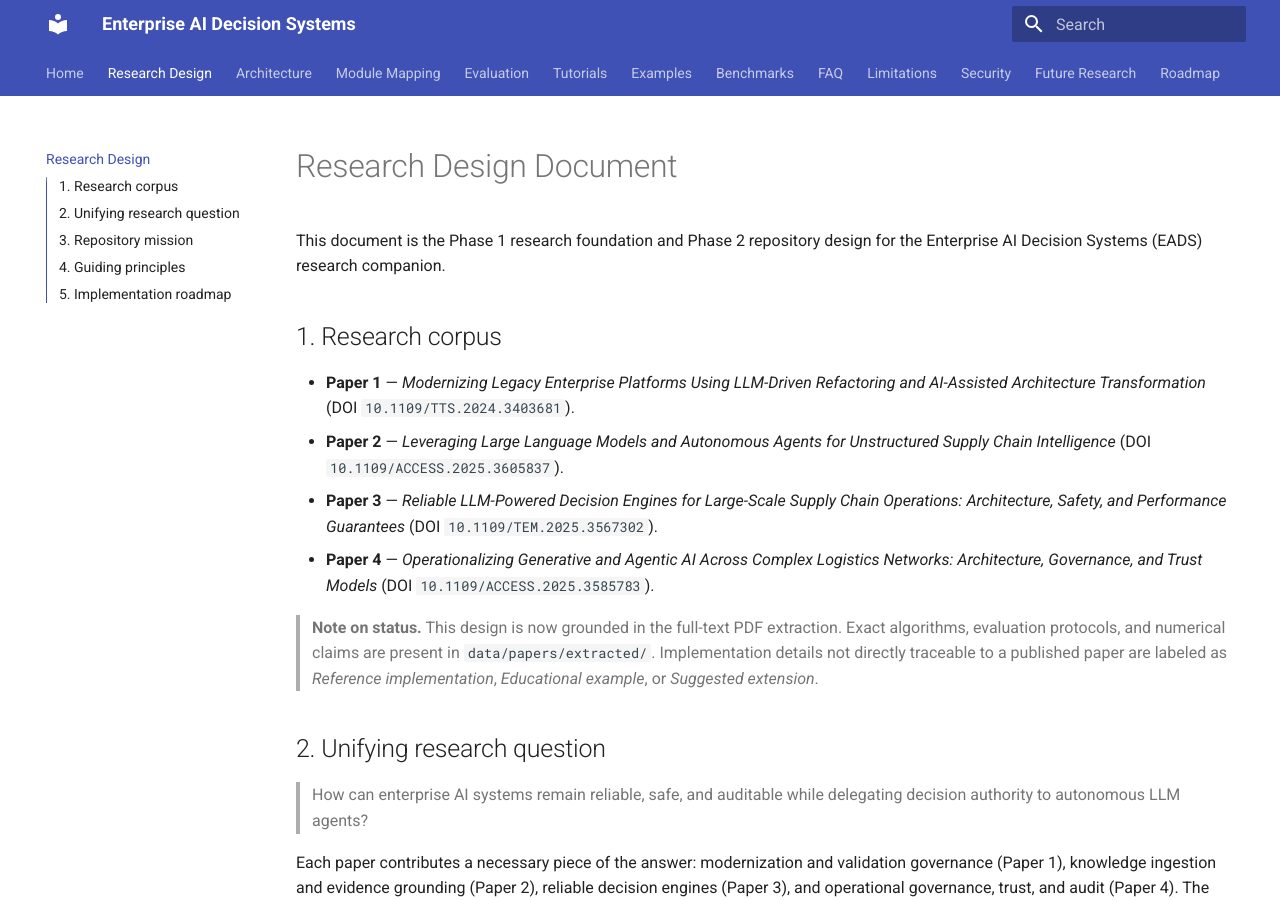
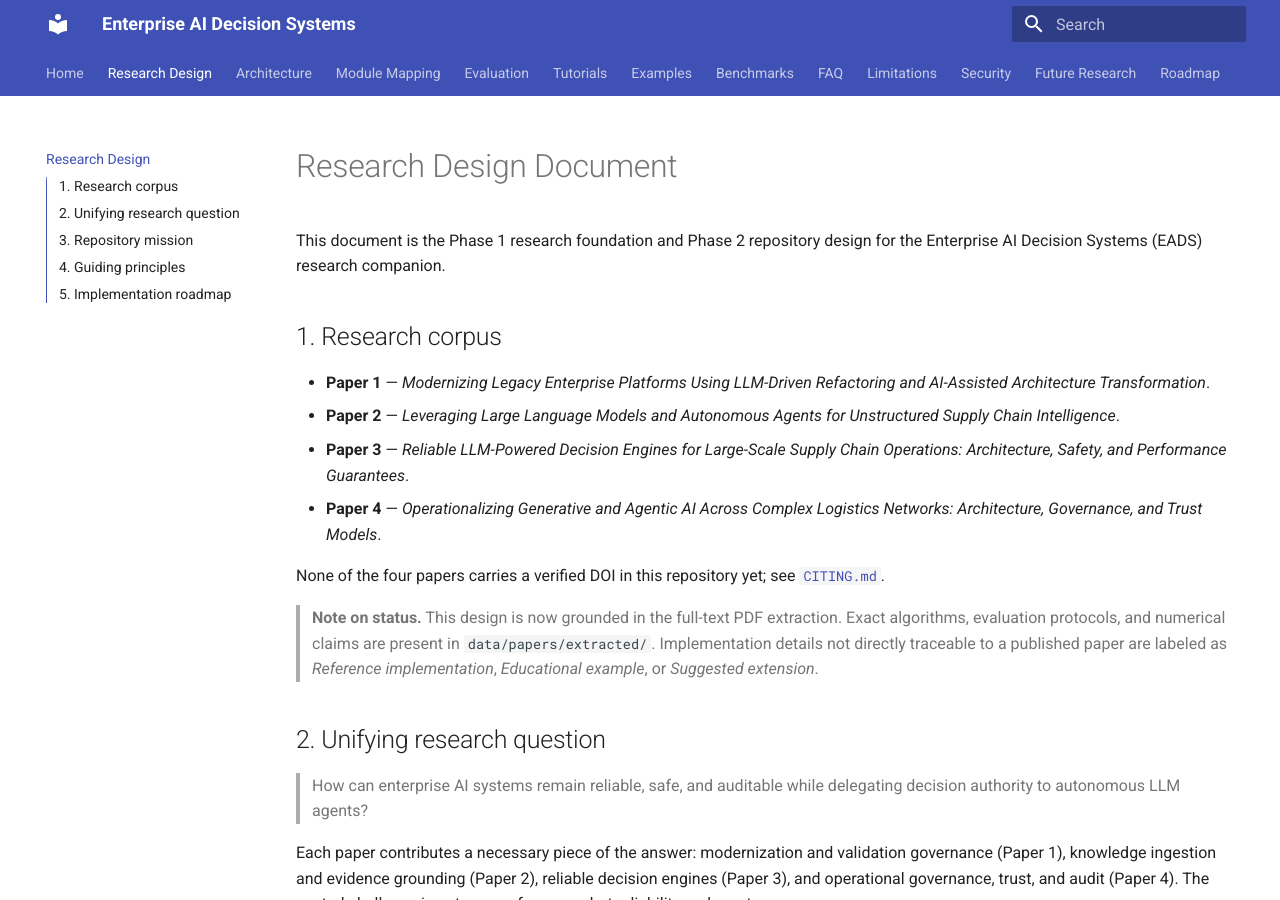
Before and after one commit to nirmaljingar/enterprise-ai-decision-systems, an MkDocs documentation site: the page built from docs/research_design.md, in a window 1280 px wide and 900 px high. Built offline with MkDocs 1.6.1 and Material for MkDocs 9.7.7, drawn with Linux system fonts in a browser that asks for light colours.

Commit message:
fix(citations): remove unverified paper DOIs
The four DOIs previously listed in README.md, CITING.md, and papers.json
resolved via Crossref to unrelated papers by other authors. Listing an
incorrect DOI is worse than listing none, so each paper is now marked
unpublished with an explicit verification procedure for adding a DOI back.

```diff
--- a/docs/research_design.md
+++ b/docs/research_design.md
@@ -4,10 +4,12 @@ This document is the Phase 1 research foundation and Phase 2 repository design f
 
 ## 1. Research corpus
 
-- **Paper 1** — *Modernizing Legacy Enterprise Platforms Using LLM-Driven Refactoring and AI-Assisted Architecture Transformation* (DOI `10.1109/TTS.2024.3403681`).
-- **Paper 2** — *Leveraging Large Language Models and Autonomous Agents for Unstructured Supply Chain Intelligence* (DOI `10.1109/ACCESS.2025.3605837`).
-- **Paper 3** — *Reliable LLM-Powered Decision Engines for Large-Scale Supply Chain Operations: Architecture, Safety, and Performance Guarantees* (DOI `10.1109/TEM.2025.3567302`).
-- **Paper 4** — *Operationalizing Generative and Agentic AI Across Complex Logistics Networks: Architecture, Governance, and Trust Models* (DOI `10.1109/ACCESS.2025.3585783`).
+- **Paper 1** — *Modernizing Legacy Enterprise Platforms Using LLM-Driven Refactoring and AI-Assisted Architecture Transformation*.
+- **Paper 2** — *Leveraging Large Language Models and Autonomous Agents for Unstructured Supply Chain Intelligence*.
+- **Paper 3** — *Reliable LLM-Powered Decision Engines for Large-Scale Supply Chain Operations: Architecture, Safety, and Performance Guarantees*.
+- **Paper 4** — *Operationalizing Generative and Agentic AI Across Complex Logistics Networks: Architecture, Governance, and Trust Models*.
+
+None of the four papers carries a verified DOI in this repository yet; see [`CITING.md`](../CITING.md).
 
 > **Note on status.** This design is now grounded in the full-text PDF extraction. Exact algorithms, evaluation protocols, and numerical claims are present in `data/papers/extracted/`. Implementation details not directly traceable to a published paper are labeled as *Reference implementation*, *Educational example*, or *Suggested extension*.
 
```
Also changed, not shown: CITING.md (+20 -6 lines), README.md (+8 -7 lines), 1 other file.
